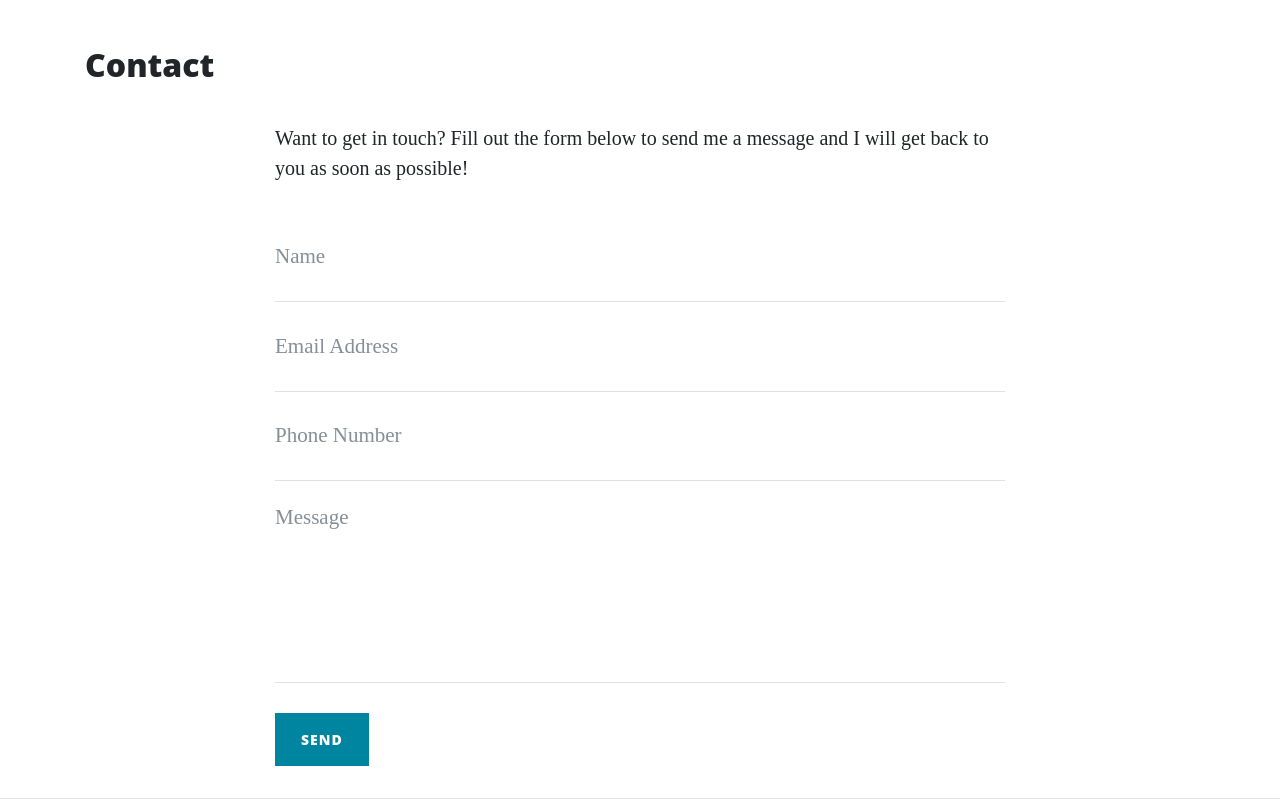
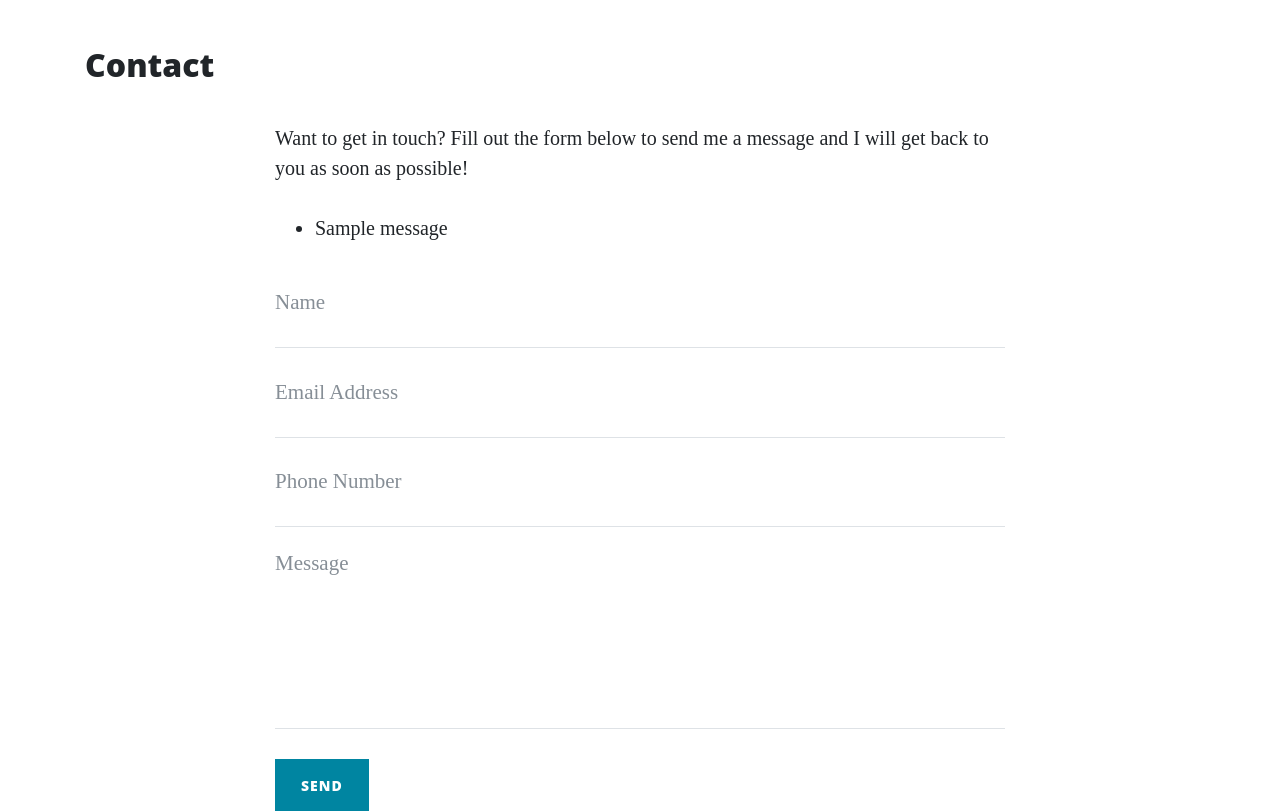
Before and after one commit to ofemiashiru/thorin-flask-app, a Flask app: page /contact in a window 1280 px wide. Shown: the part 632-1443 px from the top of the page. Run offline with Flask 3, Linux system fonts and the light colour scheme; one stand-in notice (Sample message) is shown; some libraries are stand-ins or nearby versions.

Commit message:
giving user feedback using flash messages

```diff
--- a/run.py
+++ b/run.py
@@ -1,15 +1,32 @@
 # import os
 import os
+
+
+# using the os.path.exists() we can check if a file exists and responds
+# accordingly based on wheter it was found or not - if found it will be
+# imported
+
+if os.path.exists('env.py'):
+    import env
+
 
 # enable application to us json
 import json
 
-# import the Flask class
-# render template() function allows us to render data to a HTML file
+# import the **Flask** class from flask
 
-# the request module will handle the type of method we use (GET or POST) and it
-# will also contain our form object when we post it
-from flask import Flask, render_template, request
+# import **render_template()** function allows us to render data to a HTML file
+
+# import **request** the request module will handle the type of method we use
+# (GET or POST) and it will also contain our form object when we post it
+
+# import **flash** allows us to feed back a message to the user or flash a
+# message to them
+# to use flash use flashed messages, we need to create a secret key, because
+# Flask cryptographically signs all of the messages for security purposes.
+# we need to provide a secret key that Flask can use to sign the messages
+
+from flask import Flask, render_template, request, flash
 
 
 # creating an instance of the Flask class and calling it app.
@@ -20,10 +37,13 @@ from flask import Flask, render_template, request
 # and static files.
 app = Flask(__name__)
 
+# brings in the secret key
+app.secret_key = os.environ.get('SECRET_KEY')
 
 # a decorator that states when we visit the specified route
 # it should return the text hello world
 # remember that a decorator modifies the function that it appears above
+
 
 @app.route('/')
 def index():
@@ -97,10 +117,12 @@ def contact():
         # from the dictionary is that the get.() method will return None if
         # there is no matching key where as the square notation method will
         # throw an exception if the key is not mataching
+        flash('Thanks {} we have recieved a message'.format(
+            request.form.get("name")))
     return render_template('contact.html', page_title='Contact')
 
 
-@app.route('/careers')
+@ app.route('/careers')
 def careers():
     return render_template('careers.html', page_title='Careers')
 
--- a/templates/contact.html
+++ b/templates/contact.html
@@ -10,6 +10,16 @@
         <p>Want to get in touch? Fill out the form below to send me a message and I will get back to you as soon as
             possible!
         </p>
+        <!-- with statement in jinja is used like an if statement -->
+        {% with messages = get_flashed_messages() %}
+        {% if messages%}
+        <ul class="flasshes">
+            {% for message in messages %}
+            <li>{{ message }}</li>
+            {% endfor%}
+        </ul>
+        {% endif %}
+        {% endwith %}
 
         <!-- We must make sure to add name attributes for each of our inputs as this is the way that python will reference it -->
         <form method="POST" name="sentMessage" id="contactForm" novalidate>
```
Also changed, not shown: 1 other file.
